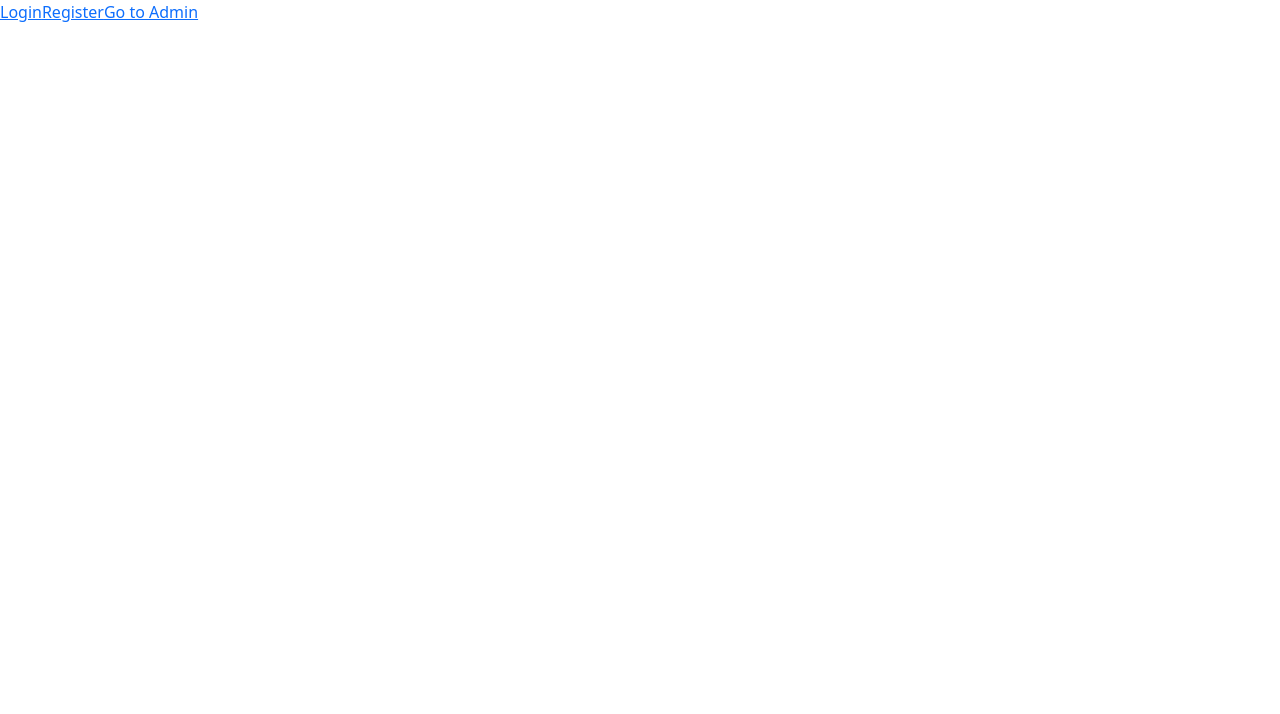
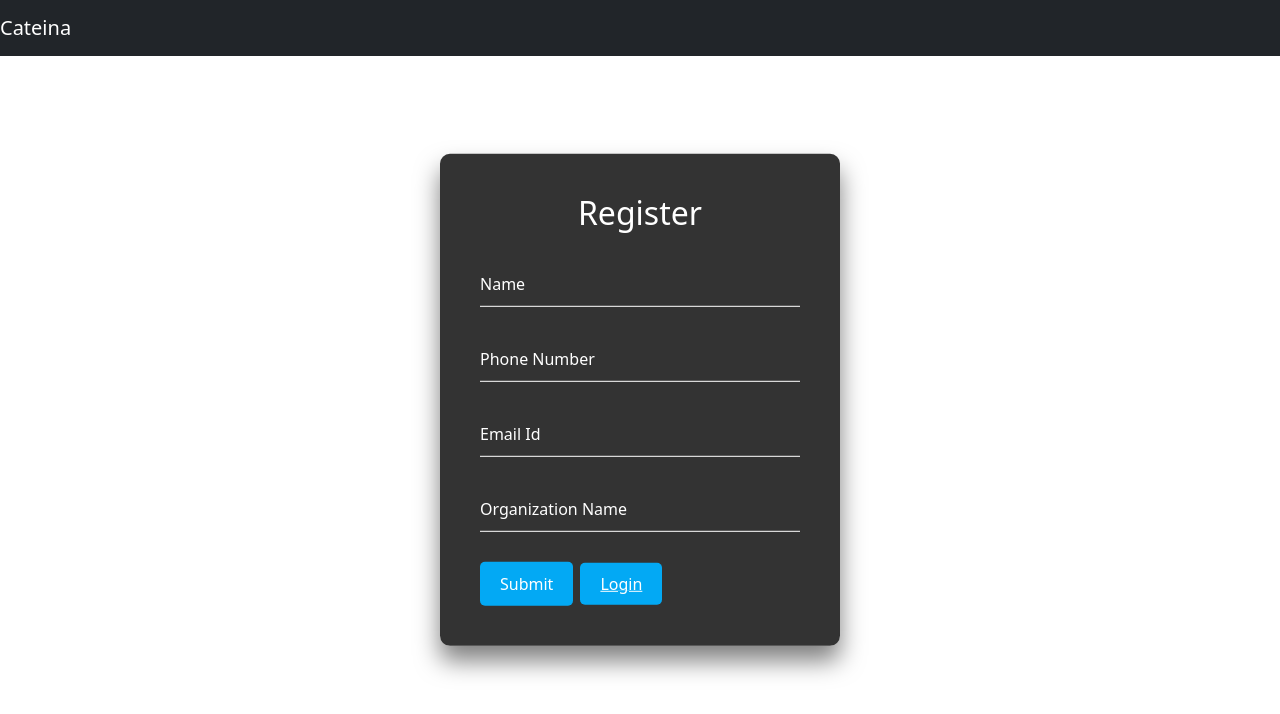
Before and after one commit to Lakshya8066/Login-app_Angular, an Angular app: page / in a window 1280 px wide. Shown: the top 714 px of the page. Built offline with nearby package versions, Linux system fonts and the light colour scheme.

Commit message:
working with new html and css, left to add: redirect to login after register

```diff
--- a/src/app/app.module.ts
+++ b/src/app/app.module.ts
@@ -33,12 +33,8 @@ import { RegisterComponent } from './register/register.component'
         canActivate: [AuthGuard]
       },
       {
-        path: 'register',
+        path: '',
         component: RegisterComponent
-      },
-      {
-        path: '',
-        component: HomeComponent
       }
     ])
   ],
--- a/src/app/home/home.component.html
+++ b/src/app/home/home.component.html
@@ -1,5 +1,5 @@
-<p>
+<!-- <p>
     <a routerLink="/login">Login</a>
     <a routerLink="/register">Register</a>
     <a routerLink="/admin">Go to Admin</a>
-</p>
+</p> -->
--- a/src/app/login/login.component.css
+++ b/src/app/login/login.component.css
@@ -0,0 +1,88 @@
+body {
+    margin: 0;
+    padding: 0;
+    font-family: sans-serif;
+    background-size: cover;
+}
+
+.box {
+    position: absolute;
+    top: 50%;
+    left: 50%;
+    transform: translate(-50%, -50%);
+    width: 400px;
+    padding: 40px;
+    background: rgba(0, 0, 0, 0.8);
+    box-sizing: border-box;
+    box-shadow: 0 15px 25px rgba(0, 0, 0, .5);
+    border-radius: 10px;
+}
+
+.box h2 {
+    margin: 0 0 30px;
+    padding: 0;
+    color: #fff;
+    text-align: center;
+}
+
+.box .inputBox {
+    position: relative;
+}
+
+.box .inputBox input {
+    width: 100%;
+    padding: 10px 0;
+    font-size: 16px;
+    color: #fff;
+    letter-spacing: 1px;
+    margin-bottom: 30px;
+    border: none;
+    border-bottom: 1px solid #fff;
+    outline: none;
+    background: transparent;
+}
+
+.box .inputBox label {
+    position: absolute;
+    top: 0;
+    left: 0;
+    padding: 10px 0;
+    font-size: 16px;
+    color: #fff;
+    pointer-events: none;
+    transition: .5s;
+}
+
+.box .inputBox input:focus~label,
+.box .inputBox input:valid~label {
+    top: -18px;
+    left: 0;
+    color: #03a9f4;
+    font-size: 12px;
+}
+
+.box input[type="submit"] {
+    background: transparent;
+    border: none;
+    outline: none;
+    color: #fff;
+    background: #03a9f4;
+    padding: 10px 20px;
+    cursor: pointer;
+    border-radius: 5px;
+}
+
+.box a {
+    background: transparent;
+    border: none;
+    outline: none;
+    color: #fff;
+    background: #03a9f4;
+    padding: 10px 20px;
+    cursor: pointer;
+    border-radius: 5px;
+}
+
+.box a {
+    margin-left: 7px;
+}
--- a/src/app/login/login.component.html
+++ b/src/app/login/login.component.html
@@ -1,5 +1,30 @@
-<form (submit)="loginUser($event)">
+<div class="pagenav">
+    <!-- Image and text -->
+    <nav class="navbar navbar-dark bg-dark">
+        <a class="navbar-brand" href="#">
+            Cateina
+        </a>
+    </nav>
+</div>
+
+<div class="box">
+    <h2>Login</h2>
+    <form (submit)="loginUser($event)">
+        <div class="inputBox">
+            <input type="text" name="" required="" id="username">
+            <label>Username</label>
+        </div>
+        <div class="inputBox">
+            <input type="password" name="" required="" id="password">
+            <label>Password</label>
+        </div>
+        <input type="submit" name="" value="Submit" id="submit">
+        <a routerLink="/">Register</a>
+    </form>
+</div>
+
+<!-- <form (submit)="loginUser($event)">
     <input type="text" placeholder="Username" id="username">
     <input type="password" placeholder="Password" id="password">
     <input type="submit" value="Submit">
-</form>
+</form> -->
--- a/src/app/login/login.component.ts
+++ b/src/app/login/login.component.ts
@@ -23,6 +23,7 @@ export class LoginComponent implements OnInit {
     this.Auth.getUserDetails(username,password).subscribe(data => {
       if(data["success"])
       {
+        console.log("User Found!");
         this.router.navigate(['admin']);
         this.Auth.setLoggedIn(true);
       }
@@ -31,7 +32,6 @@ export class LoginComponent implements OnInit {
         window.alert(data["success"]);
       }
     });
-    console.log(username,password);
   }
 
 }
--- a/src/app/register/register.component.css
+++ b/src/app/register/register.component.css
@@ -3,19 +3,18 @@ body {
     padding: 0;
     font-family: sans-serif;
     background-size: cover;
-
 }
 
 .box {
     position: absolute;
     top: 50%;
     left: 50%;
-    transform: translate(-50%,-50%);
+    transform: translate(-50%, -50%);
     width: 400px;
     padding: 40px;
     background: rgba(0, 0, 0, 0.8);
     box-sizing: border-box;
-    box-shadow: 0 15px 25px rgba(0,0,0,.5);
+    box-shadow: 0 15px 25px rgba(0, 0, 0, .5);
     border-radius: 10px;
 }
 
@@ -41,7 +40,6 @@ body {
     border-bottom: 1px solid #fff;
     outline: none;
     background: transparent;
-
 }
 
 .box .inputBox label {
@@ -53,11 +51,10 @@ body {
     color: #fff;
     pointer-events: none;
     transition: .5s;
-
 }
 
-.box .inputBox input:focus ~ label,
-.box .inputBox input:valid ~ label {
+.box .inputBox input:focus~label,
+.box .inputBox input:valid~label {
     top: -18px;
     left: 0;
     color: #03a9f4;
@@ -75,7 +72,7 @@ body {
     border-radius: 5px;
 }
 
-.box a{
+.box a {
     background: transparent;
     border: none;
     outline: none;
@@ -85,3 +82,7 @@ body {
     cursor: pointer;
     border-radius: 5px;
 }
+
+.box a {
+    margin-left: 7px;
+}
--- a/src/app/register/register.component.html
+++ b/src/app/register/register.component.html
@@ -27,5 +27,7 @@
             <label>Organization Name</label>
         </div>
         <input type="submit" name="" value="Submit" id="submit">
+        <a routerLink="/login">Login</a>
     </form>
+
 </div>
```
